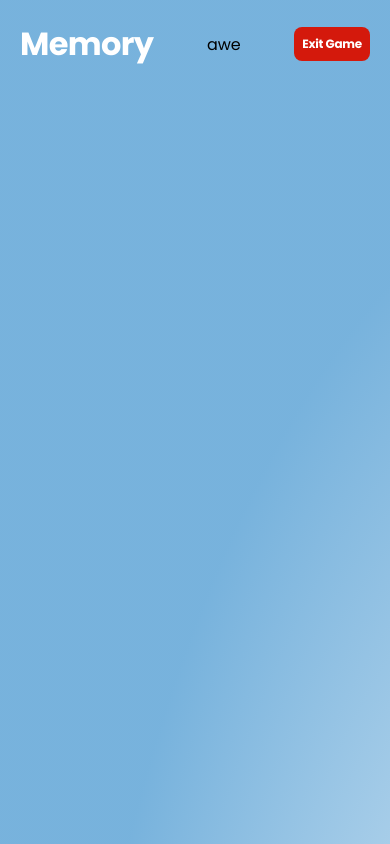
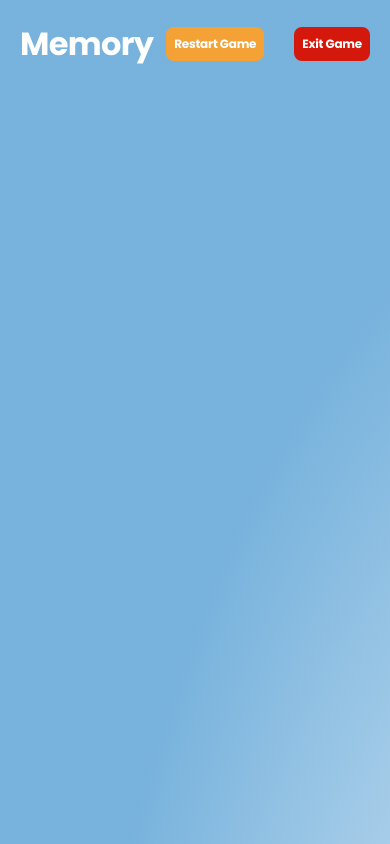
Before and after one commit to naeem2000/memory-game-web, a Next.js app: page /game in a window 390 px wide. Built offline with nearby package versions, Linux system fonts and the light colour scheme.

Commit message:
added reset button programmatically

```diff
--- a/src/app/Components/Header.tsx
+++ b/src/app/Components/Header.tsx
@@ -3,12 +3,15 @@ import React from 'react';
 
 export default function Header() {
 	const path = usePathname();
+
 	return (
 		<header>
 			<div>
 				<h1>Memory</h1>
-				{path === '/game' && <p>awe</p>}
-				<button>Exit Game</button>
+				<div>
+					{path === '/game' && <button>Restart Game</button>}
+					<button>Exit Game</button>
+				</div>
 			</div>
 		</header>
 	);
--- a/src/app/game/page.tsx
+++ b/src/app/game/page.tsx
@@ -2,8 +2,8 @@
 
 import React, { useEffect, useState } from 'react';
 import { CurrentPlayers } from '@/modules/modules';
+import Header from '../Components/Header';
 import './game.scss';
-import Header from '../Components/Header';
 
 export default function Page() {
 	const [players, setPlayers] = useState<CurrentPlayers>();
--- a/src/app/globals.scss
+++ b/src/app/globals.scss
@@ -4,8 +4,9 @@
     --white: #FFFFFF;
     --red: #D4190C;
     --yellow: #F4A236;
+    --yellow-hover: #ffae44;
     --green: #0AB169;
-    --red-hover: #ee1d0f;
+    --red-hover: #ff1100;
     --mobile-bg: linear-gradient(107.62deg, rgba(255, 255, 255, 0.6) -0.7%, rgba(255, 255, 255, 0.1) 102.18%);
     --mobile-blue: #A7DAFF;
     --dark-blue: #164464;
@@ -54,6 +55,10 @@ header {
             letter-spacing: 0.08821529895067215px;
         }
 
+        div {
+            display: flex;
+            justify-content: flex-end;
+
             button {
                 padding: 16px;
                 border-radius: 8px;
@@ -61,12 +66,22 @@ header {
                 font-weight: 700;
                 line-height: 30px;
                 letter-spacing: -0.02em;
+                transition: all ease .5s;
+                color: var(--white);
+                background: var(--yellow);
+
+                &:hover {
+                    background: var(--yellow-hover);
+                }
+
+                &:last-child {
                     background: var(--red);
-            color: var(--white);
-            transition: all ease .5s;
+                    margin-left: 30px;
 
                     &:hover {
                         background: var(--red-hover);
+                    }
+                }
             }
         }
     }
@@ -103,12 +118,14 @@ header {
                 letter-spacing: -0.02em;
             }
 
+            div {
                 button {
                     padding: 8px;
                     font-size: 12px;
                     font-weight: 700;
                     line-height: 18px;
                     letter-spacing: -0.02em;
+                }
             }
         }
     }
```
Lines whose indentation alone changed are shown as unchanged.
